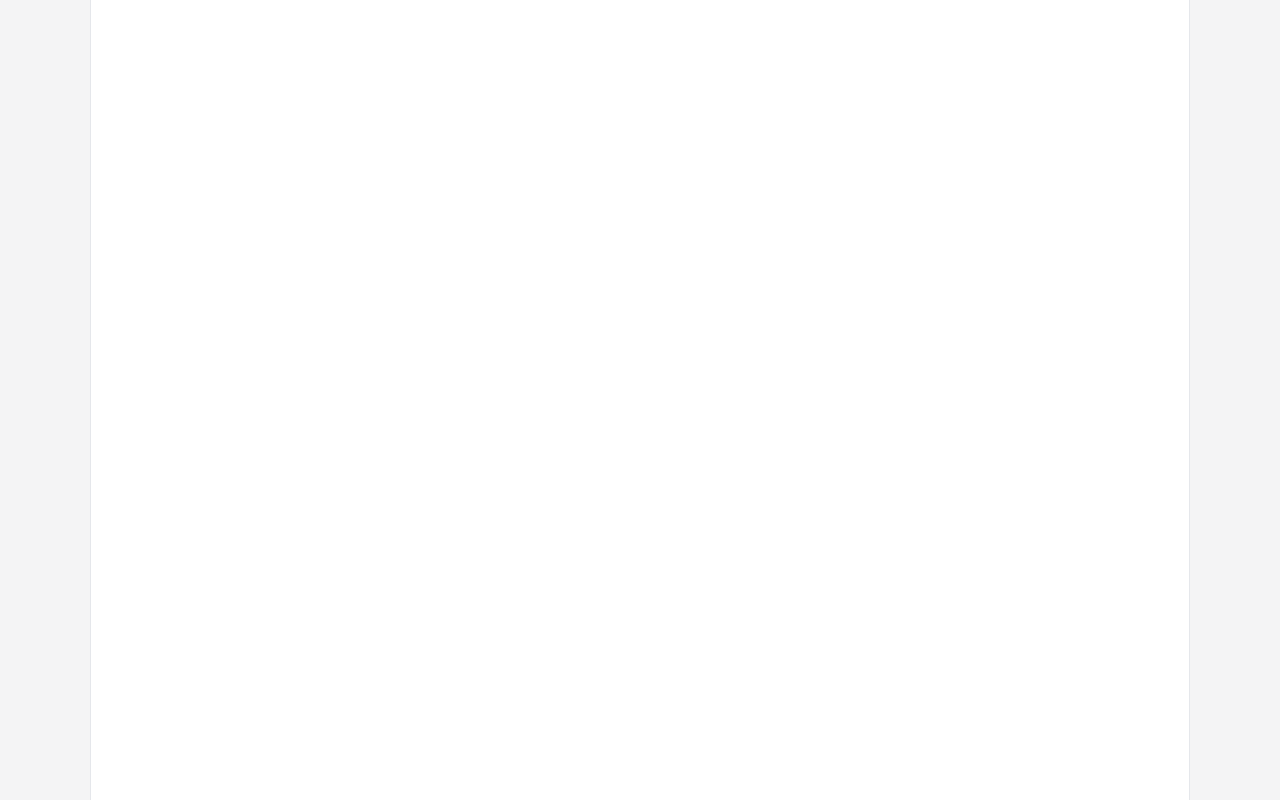
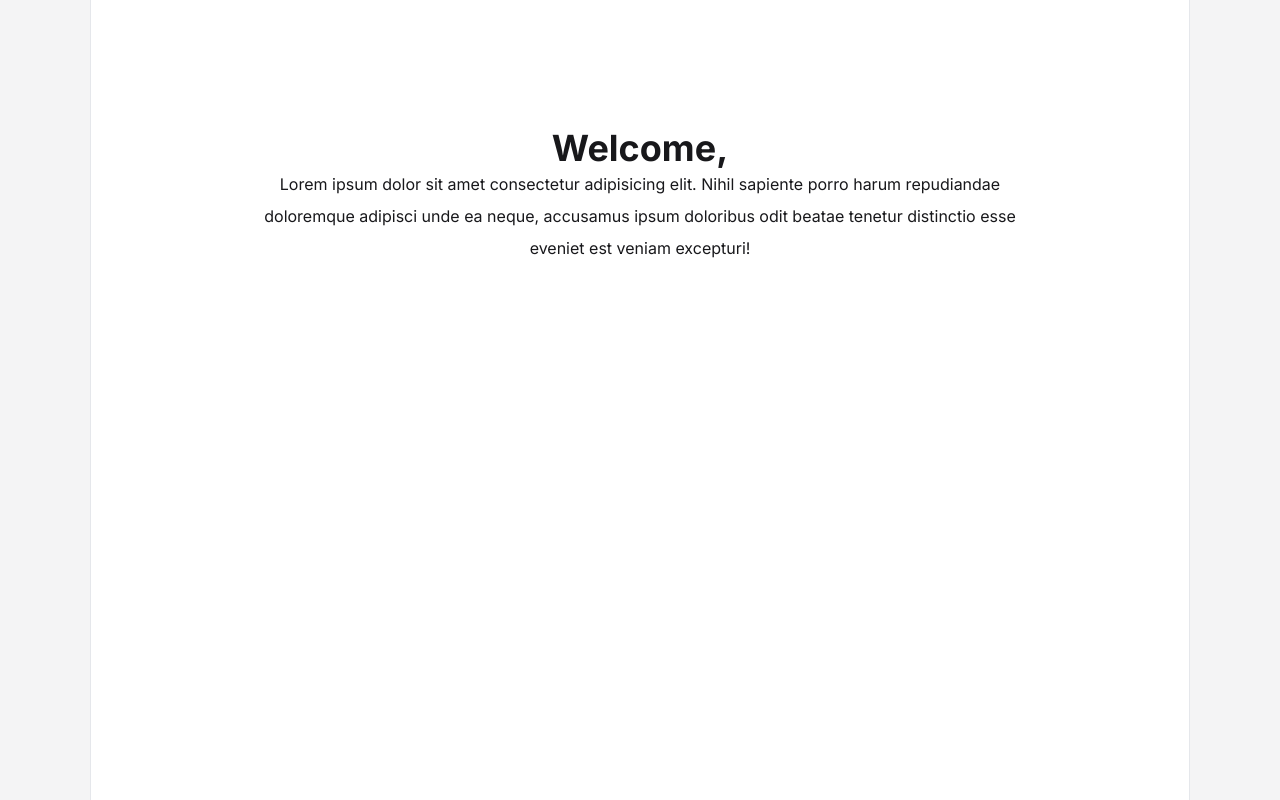
Before and after one commit to williamalowe/next-gallery, a Next.js app: page / in a window 1280 px wide. Built offline with nearby package versions, Linux system fonts and the light colour scheme.

Commit message:
feat: add page content placeholder

```diff
--- a/src/app/page.tsx
+++ b/src/app/page.tsx
@@ -2,8 +2,9 @@ import Image from "next/image";
 
 export default function Home() {
   return (
-    <main className="">
-
+    <main className="text-center pt-32 px-5">
+      <h1 className="text-4xl font-bold">Welcome, </h1>
+      <p className="max-w-[768px] mx-auto leading-8">Lorem ipsum dolor sit amet consectetur adipisicing elit. Nihil sapiente porro harum repudiandae doloremque adipisci unde ea neque, accusamus ipsum doloribus odit beatae tenetur distinctio esse eveniet est veniam excepturi!</p>
     </main>
   );
 }
```
